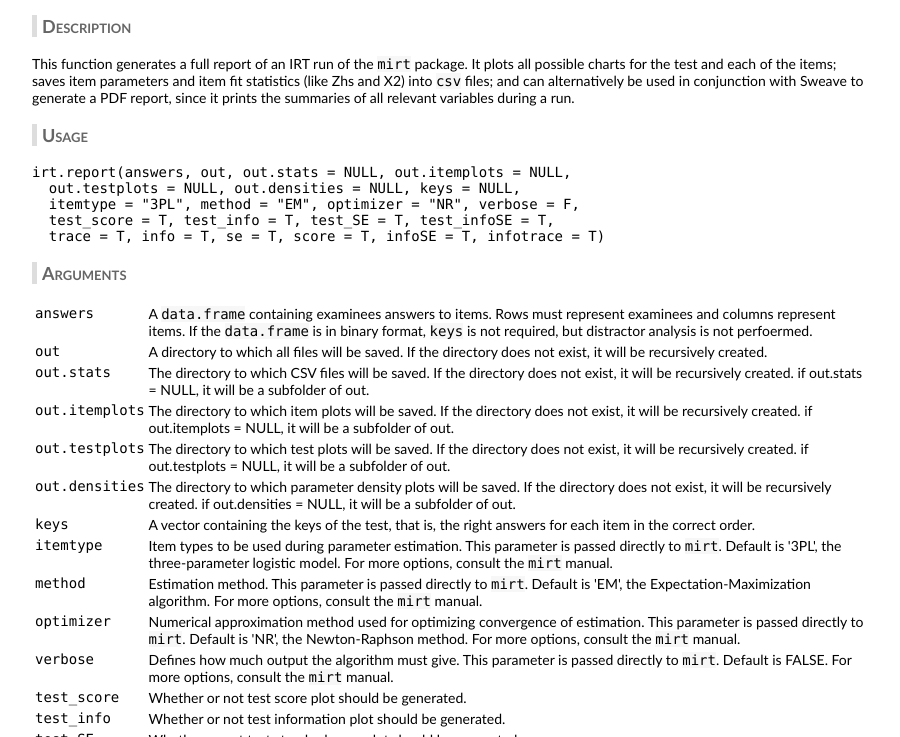
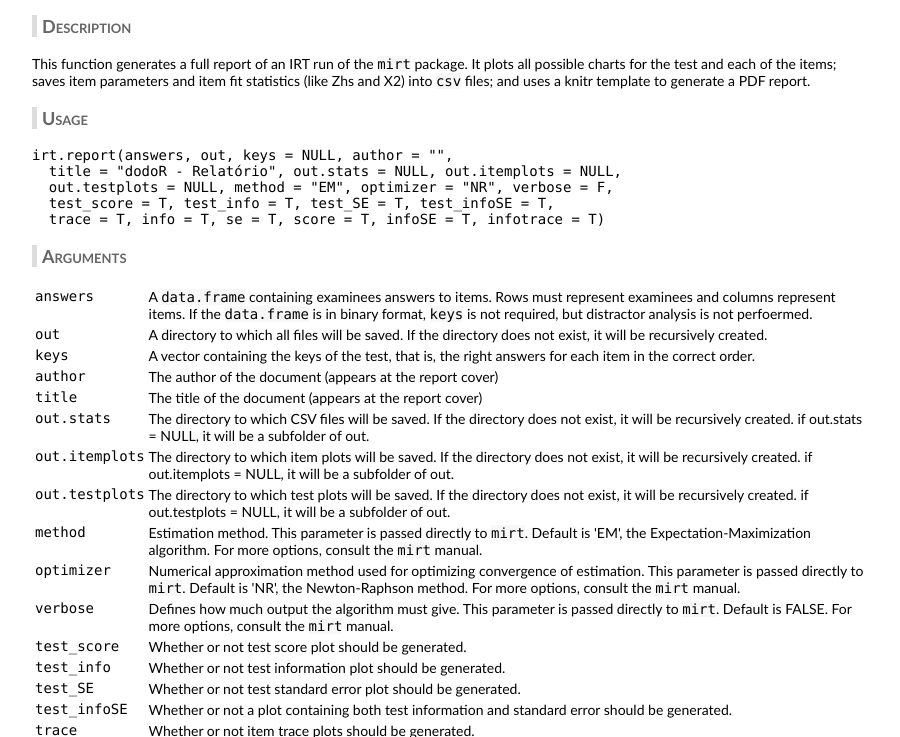
Before and after one commit to douglasrizzo/dodoR, a plain HTML site: page irt.report.html in a window 1280 px wide. Shown: the part 63-800 px from the top of the page, without its empty margins (188-1088 px from the left). Drawn offline with Linux system fonts and the light colour scheme.

Commit message:
update documentation

```diff
--- a/irt.report.html
+++ b/irt.report.html
@@ -13,18 +13,16 @@
 <p>This function generates a full report of an IRT run of the <code>mirt</code>
 package. It plots all possible charts for the test and each of the items;
 saves item parameters and item fit statistics (like Zhs and X2) into
-<code>csv</code> files; and can alternatively be used in conjunction with Sweave
-to generate a PDF report, since it prints the summaries of all relevant
-variables during a run.
+<code>csv</code> files; and uses a knitr template to generate a PDF report.
 </p>
 
 
 <h3>Usage</h3>
 
 <pre>
-irt.report(answers, out, out.stats = NULL, out.itemplots = NULL,
-  out.testplots = NULL, out.densities = NULL, keys = NULL,
-  itemtype = "3PL", method = "EM", optimizer = "NR", verbose = F,
+irt.report(answers, out, keys = NULL, author = "",
+  title = "dodoR - Relatório", out.stats = NULL, out.itemplots = NULL,
+  out.testplots = NULL, method = "EM", optimizer = "NR", verbose = F,
   test_score = T, test_info = T, test_SE = T, test_infoSE = T,
   trace = T, info = T, se = T, score = T, infoSE = T, infotrace = T)
 </pre>
@@ -45,6 +43,19 @@ distractor analysis is not perfoermed.</p>
 <p>A directory to which all files will be saved. If the directory
 does not exist, it will be recursively created.</p>
 </td></tr>
+<tr valign="top"><td><code>keys</code></td>
+<td>
+<p>A vector containing the keys of the test, that is, the right
+answers for each item in the correct order.</p>
+</td></tr>
+<tr valign="top"><td><code>author</code></td>
+<td>
+<p>The author of the document (appears at the report cover)</p>
+</td></tr>
+<tr valign="top"><td><code>title</code></td>
+<td>
+<p>The title of the document (appears at the report cover)</p>
+</td></tr>
 <tr valign="top"><td><code>out.stats</code></td>
 <td>
 <p>The directory to which CSV files will be saved. If the
@@ -62,24 +73,6 @@ NULL, it will be a subfolder of out.</p>
 <p>The directory to which test plots will be saved. If the
 directory does not exist, it will be recursively created. if out.testplots =
 NULL, it will be a subfolder of out.</p>
-</td></tr>
-<tr valign="top"><td><code>out.densities</code></td>
-<td>
-<p>The directory to which parameter density plots will be
-saved. If the directory does not exist, it will be recursively created. if
-out.densities = NULL, it will be a subfolder of out.</p>
-</td></tr>
-<tr valign="top"><td><code>keys</code></td>
-<td>
-<p>A vector containing the keys of the test, that is, the right
-answers for each item in the correct order.</p>
-</td></tr>
-<tr valign="top"><td><code>itemtype</code></td>
-<td>
-<p>Item types to be used during parameter estimation. This
-parameter is passed directly to <code>mirt</code>. Default is '3PL', the
-three-parameter logistic model. For more options, consult the <code>mirt</code>
-manual.</p>
 </td></tr>
 <tr valign="top"><td><code>method</code></td>
 <td>
```
Also changed, not shown: sample.rows.html (+4 -4 lines).
